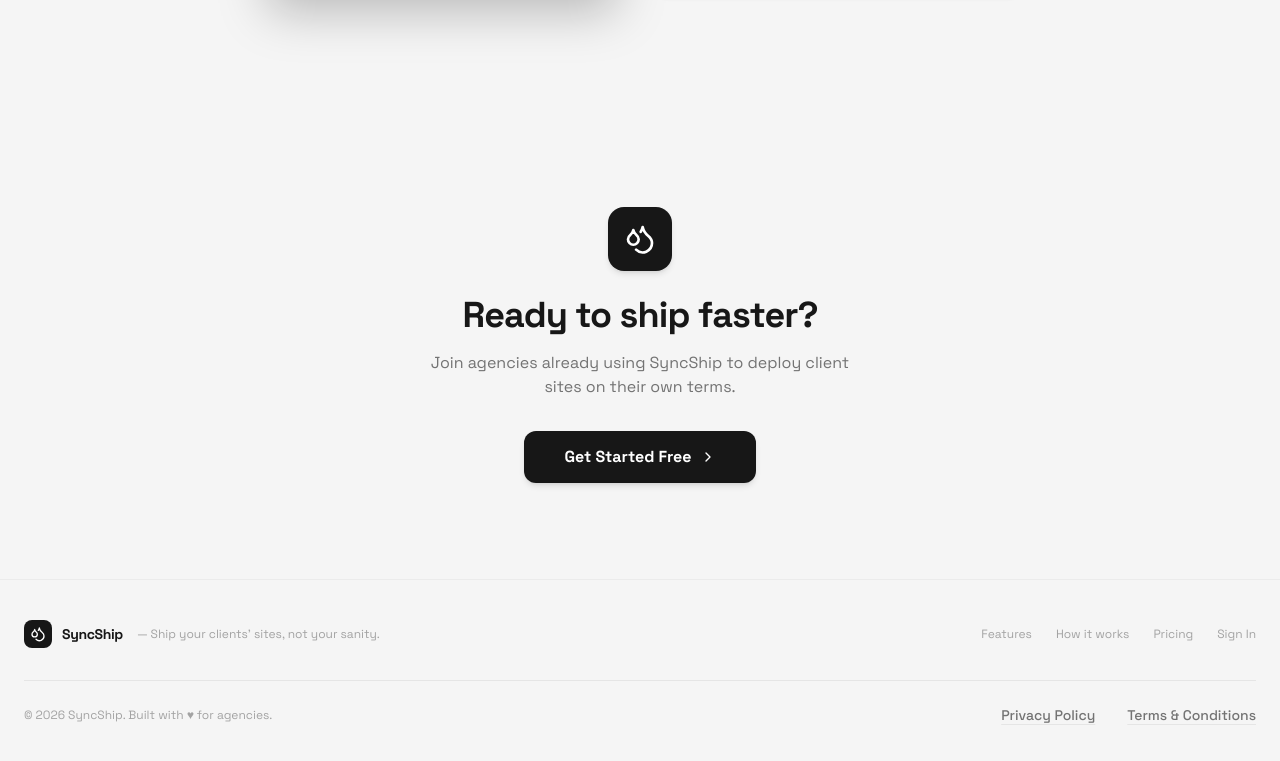
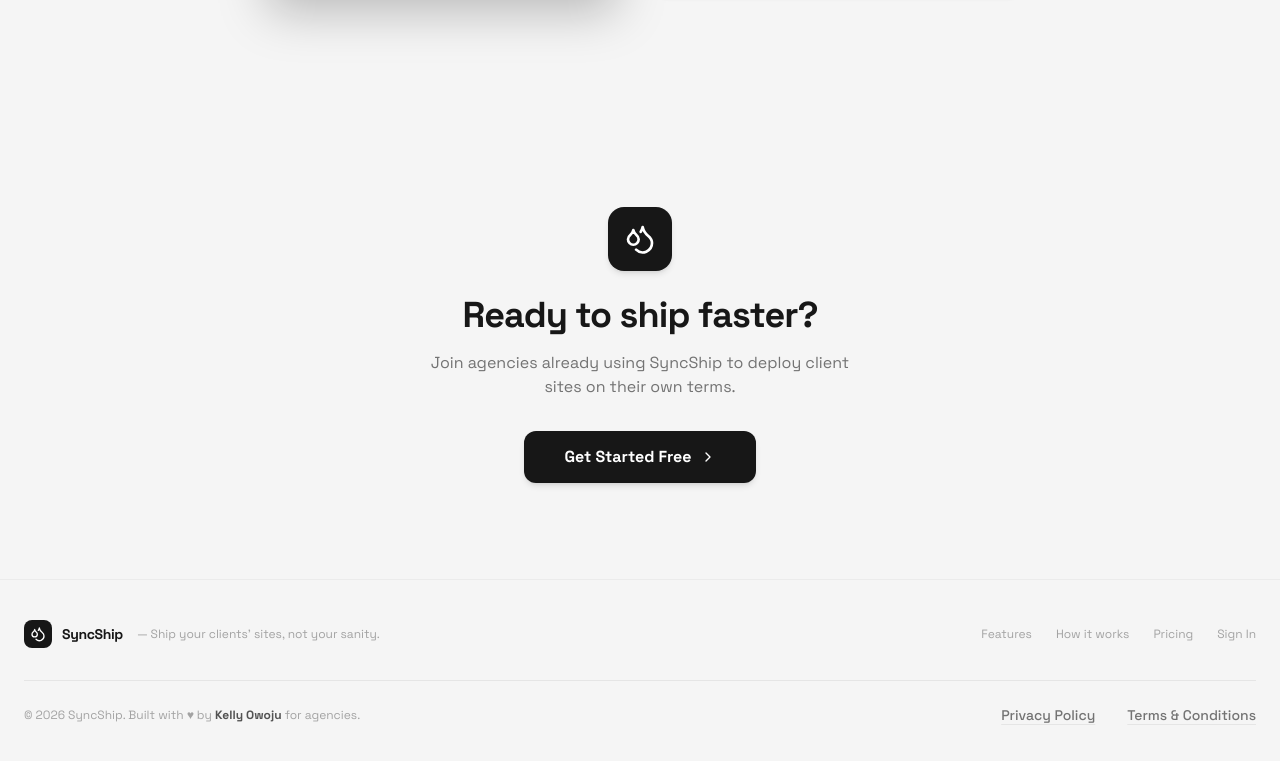
Before and after one commit to Kellie-Brighty/syncship-frontend, a SvelteKit app: page / in a window 1280 px wide. Shown: the part 4184-4945 px from the top of the page. Built offline with nearby package versions, Linux system fonts and the light colour scheme; no server answers.

Commit message:
feat: add author to footer

```diff
--- a/src/routes/+page.svelte
+++ b/src/routes/+page.svelte
@@ -391,7 +391,7 @@
 			</div>
 		</div>
 		<div class="mt-8 pt-6 border-t border-gray-200 flex flex-col sm:flex-row items-center justify-between gap-4">
-			<p class="text-xs text-gray-400">© 2026 SyncShip. Built with ♥ for agencies.</p>
+			<p class="text-xs text-gray-400">© 2026 SyncShip. Built with ♥ by <span class="font-bold text-gray-600">Kelly Owoju</span> for agencies.</p>
 			<div class="flex items-center gap-8">
 				<a href="/privacy" class="text-sm font-medium text-gray-500 hover:text-gray-900 transition-colors underline decoration-gray-200 underline-offset-4 hover:decoration-gray-400">Privacy Policy</a>
 				<a href="/terms" class="text-sm font-medium text-gray-500 hover:text-gray-900 transition-colors underline decoration-gray-200 underline-offset-4 hover:decoration-gray-400">Terms & Conditions</a>
```
